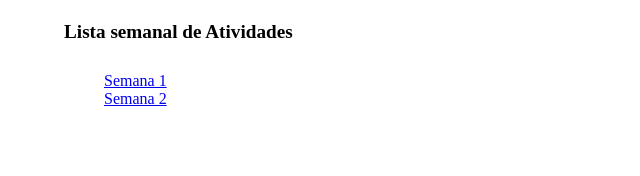
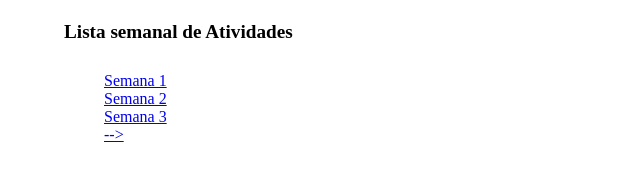
Before and after one commit to GabrielBeitum/Atividades, a plain HTML site: page index.html in a window 1280 px wide. Shown: the full height of the page, 0-640 px from the left. Drawn offline with Linux system fonts and the light colour scheme.

Commit message:
Update index.html
Signed-off-by: Gabriel Marcello Beitum <149585531+GabrielBeitum@users.noreply.github.com>

```diff
--- a/index.html
+++ b/index.html
@@ -12,20 +12,20 @@
         <ol>
             <li><a href="Semana1.html">Semana 1</li>
             <li><a href="Semana2.html">Semana 2</li>
-            <!-- <li><a href="">Semana 3</li>
-            <li><a href="">Semana 4</li>
-            <li><a href="">Semana 5</li>
-            <li><a href="">Semana 6</li>
-            <li><a href="">Semana 7</li>
-            <li><a href="">Semana 8</li>
-            <li><a href="">Semana 9</li>
-            <li><a href="">Semana 10</li>
-            <li><a href="">Semana 11</li>
-            <li><a href="">Semana 12</li>
-            <li><a href="">Semana 13</li>
-            <li><a href="">Semana 14</li>
-            <li><a href="">Semana 15</li>
-            <li><a href="">Semana 16</li> -->
+            <li><a href="Semana3.html">Semana 3</li>
+<!--             <li><a href="">Semana 4</li> -->
+<!--             <li><a href="">Semana 5</li> -->
+<!--             <li><a href="">Semana 6</li> -->
+<!--             <li><a href="">Semana 7</li> -->
+<!--             <li><a href="">Semana 8</li> -->
+<!--             <li><a href="">Semana 9</li> -->
+<!--             <li><a href="">Semana 10</li> -->
+<!--             <li><a href="">Semana 11</li> -->
+<!--             <li><a href="">Semana 12</li> -->
+<!--             <li><a href="">Semana 13</li> -->
+<!--             <li><a href="">Semana 14</li> -->
+<!--             <li><a href="">Semana 15</li> -->
+<!--             <li><a href="">Semana 16</li> --> -->
         </ol>
     </header>
 </body>
```
